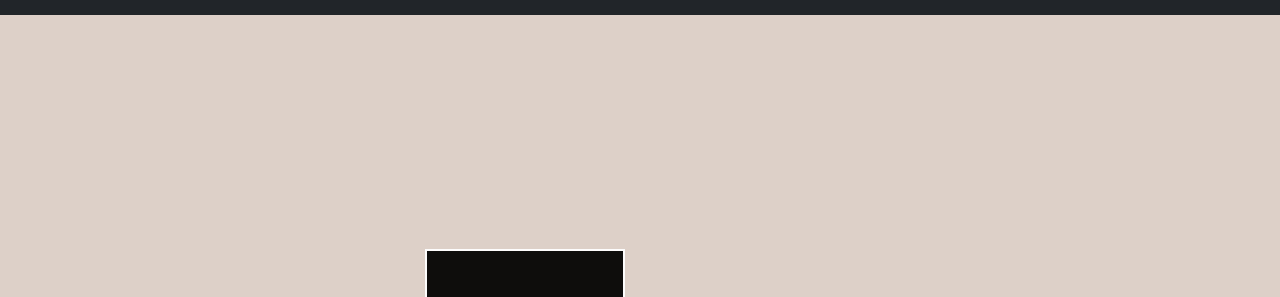
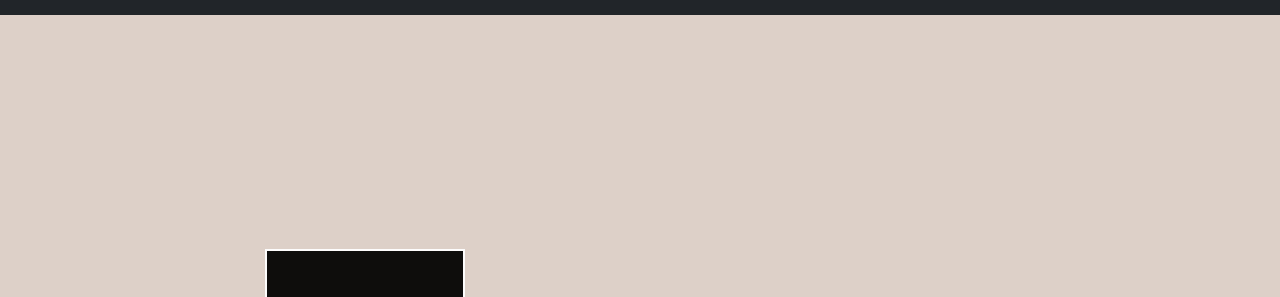
Before and after one commit to Heal23/BlackBox, a website: page index.html in a window 1280 px wide. Shown: the part 97-394 px from the top of the page. Drawn offline with nearby package versions, Linux system fonts and the light colour scheme.

Commit message:
version 2.0

```diff
--- a/style.css
+++ b/style.css
@@ -117,7 +117,7 @@
     margin: 50px;
     position: relative;
     top: 5vh;
-    left: -90vh;
+    left: -110vh;
   }
   .face {
     width: 200px;
```
